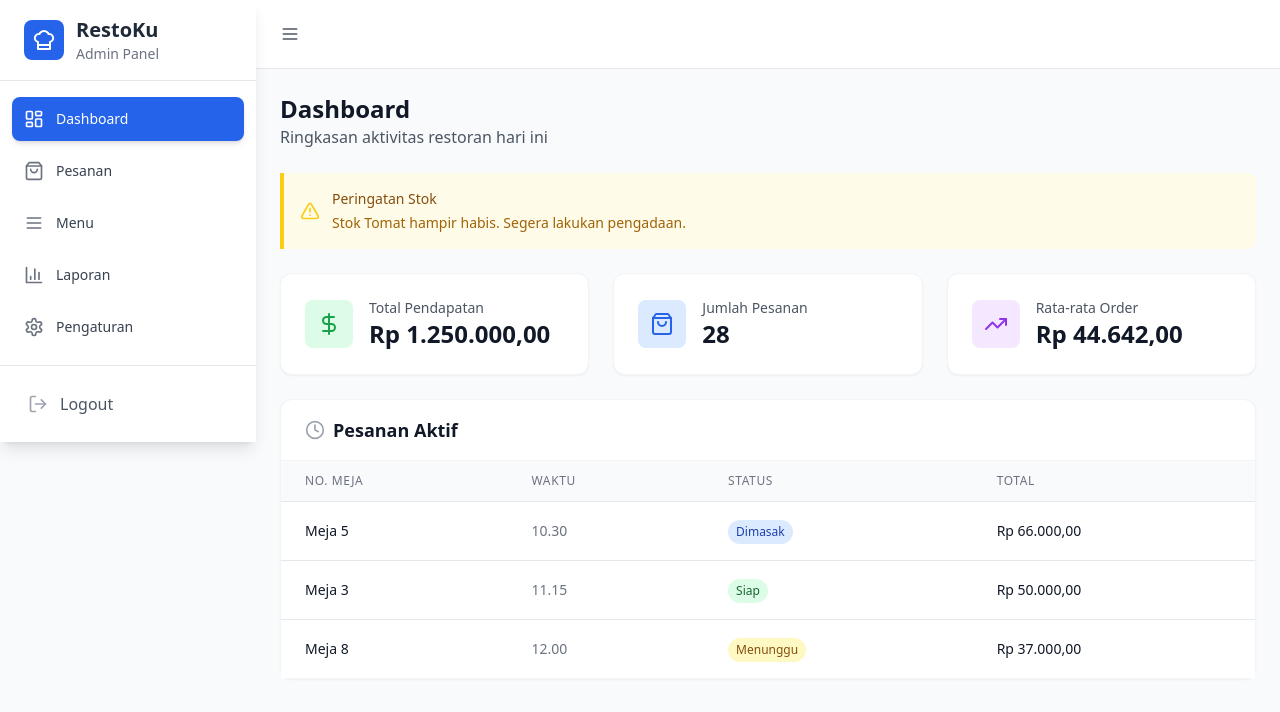
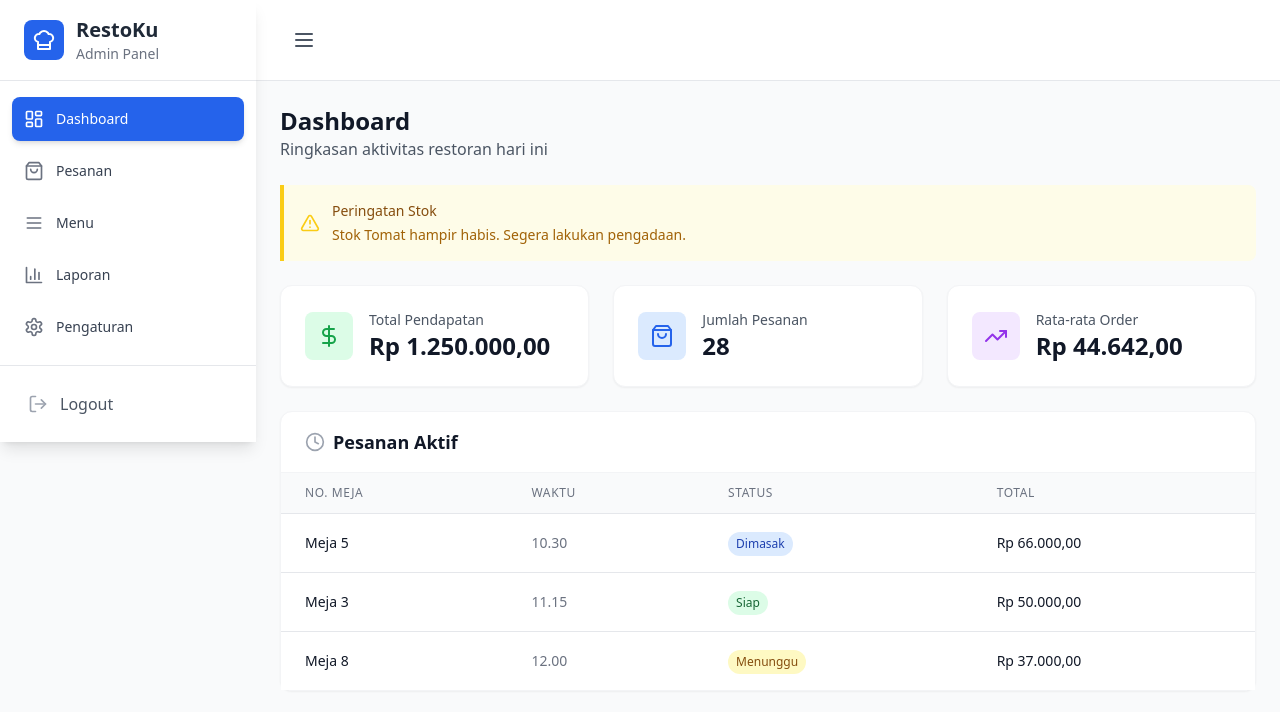
Before and after one commit to ZARProg/restoku-id, a React (Vite) app: page / in a window 1280 px wide. Shown: the top 712 px of the page. Built offline with nearby package versions, Linux system fonts and the light colour scheme.

Commit message:
Align desktop toggle bar with sidebar

```diff
--- a/src/components/Layout.tsx
+++ b/src/components/Layout.tsx
@@ -52,12 +52,12 @@ const Layout: React.FC<LayoutProps> = ({ children, currentPage, onPageChange })
         </header>
 
         {/* Desktop Toggle */}
-        <div className="hidden lg:flex items-center p-4 bg-white border-b border-gray-200">
+        <div className="hidden lg:flex items-center px-6 py-4 bg-white border-b border-gray-200">
           <button
             onClick={() => setSidebarCollapsed(!sidebarCollapsed)}
-            className="p-2 rounded-lg text-gray-600 hover:bg-gray-100"
+            className="p-3 rounded-lg text-gray-600 hover:bg-gray-100"
           >
-            <Menu className="h-5 w-5" />
+            <Menu className="h-6 w-6" />
           </button>
         </div>
 
```
